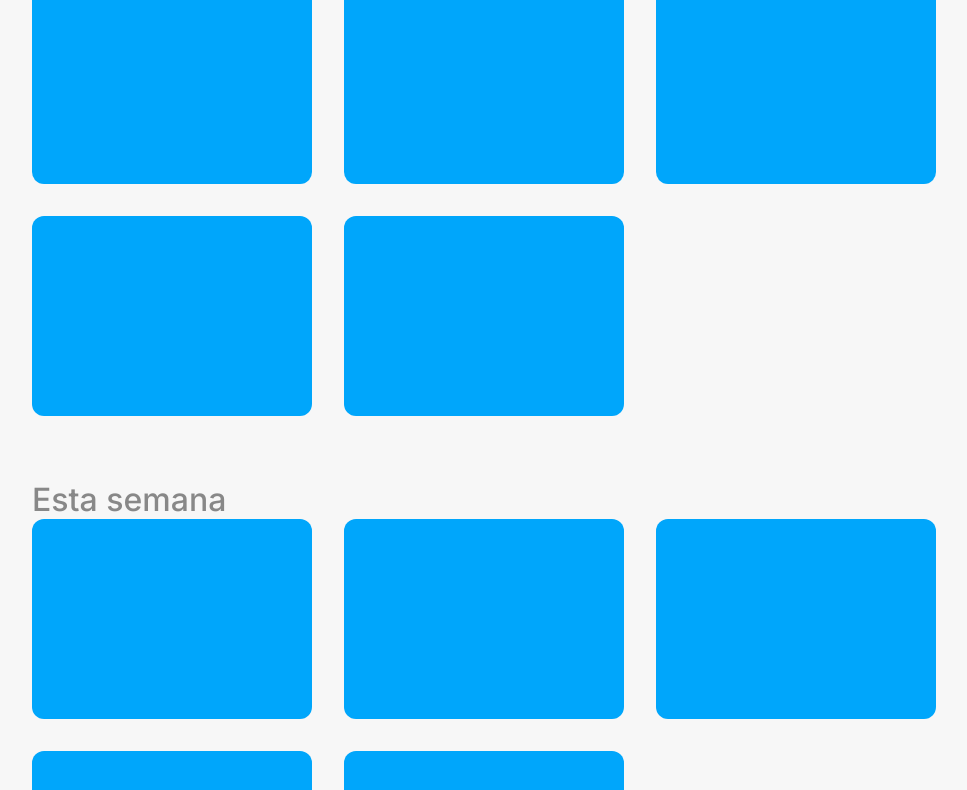
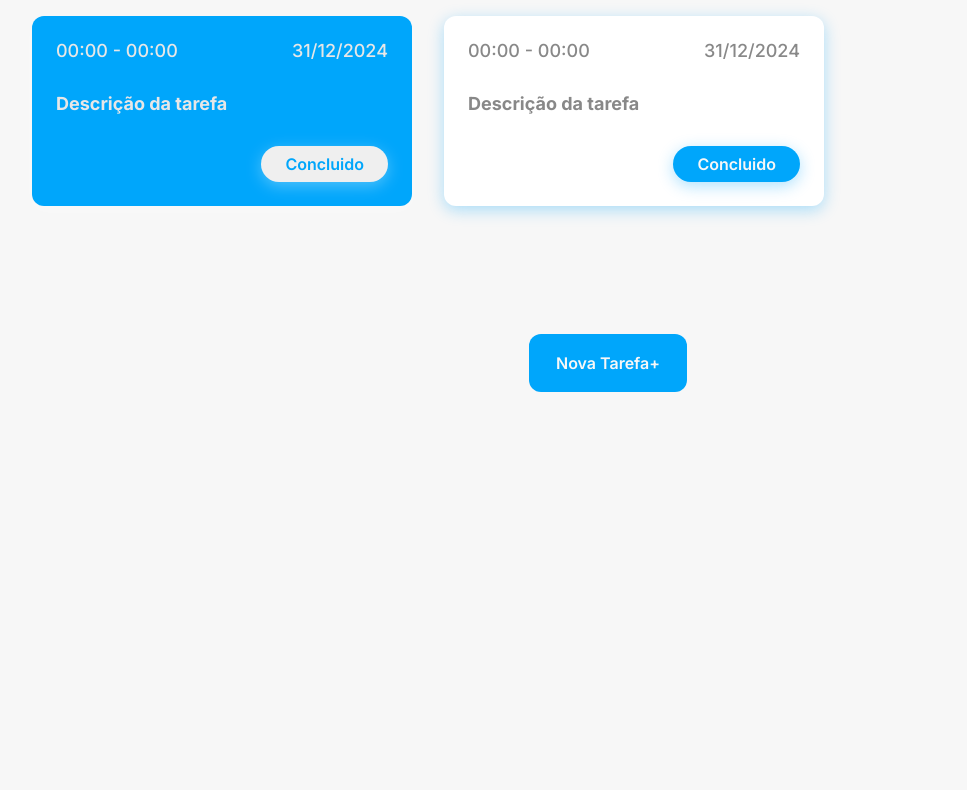
Before and after one commit to caua785/taskhub-html-css-js, a plain HTML site: page index.html in a window 1280 px wide. Shown: the part 330-1120 px from the top of the page, without its empty margins (32-999 px from the left). After the commit the page ends 800 px from the top, so only its background shows below. Drawn offline with Linux system fonts and the light colour scheme.

Commit message:
Estilização de cards

```diff
--- a/index.html
+++ b/index.html
@@ -32,21 +32,26 @@
         <section class="box__task">
           <h2 class="task--title">Hoje</h2>
           <div class="task__cards">
-            <span class="card"></span>
-            <span class="card"></span>
-            <span class="card"></span>
-            <span class="card"></span>
-            <span class="card"></span>
-          </div>
-        </section>
-        <section class="box__task">
-          <h2 class="task--title">Esta semana</h2>
-          <div class="task__cards">
-            <span class="card"></span>
-            <span class="card"></span>
-            <span class="card"></span>
-            <span class="card"></span>
-            <span class="card"></span>
+            <span class="card card--blue">
+              <span class="card--header">
+                <p>00:00 - 00:00</p>
+                <p>31/12/2024</p>
+              </span>
+              <p class="card--description">Descrição da tarefa</p>
+              <span class="card--button">
+                <button class="button-state state--concluido">Concluido</button>
+              </span>
+            </span>
+            <span class="card card--white">
+              <span class="card--header">
+                <p>00:00 - 00:00</p>
+                <p>31/12/2024</p>
+              </span>
+              <p class="card--description">Descrição da tarefa</p>
+              <span class="card--button">
+                <button class="button-state state--nao-concluido">Concluido</button>
+              </span>
+            </span>
           </div>
         </section>
         <span class="box__button">
--- a/styles/style.css
+++ b/styles/style.css
@@ -5,10 +5,14 @@
   padding: 0;
 }
 
+html {
+  box-sizing: border-box;
+}
+
 body {
   box-sizing: border-box;
-  width: 100vw;
-  height: 100vh;
+  width: 100%;
+  height: 100%;
   padding: 64px;
   font-size: 16px;
   background-color: var(--gray-50);
@@ -16,8 +20,10 @@ body {
 
   --cor-primaria: var(--blue-500);
   --fonte-primaria: "Inter", sans-serif;
-  --efeito-box-shadow-32: 0 4px 16px 0 rgba(0, 166, 251, 0.32);
-  --efeito-box-shadow-56: 0 4px 16px 0 rgba(0, 166, 251, 0.56);
+  --efeito-box-shadow-32-primaria: 0 4px 16px 0 rgba(0, 166, 251, 0.32);
+  --efeito-box-shadow-32-light: 0 4px 16px 0 rgba(255, 255, 255, 0.32);
+  --efeito-box-shadow-56-primaria: 0 4px 16px 0 rgba(0, 166, 251, 0.56);
+  --efeito-box-shadow-56-light: 0 4px 16px 0 rgba(255, 255, 255, 0.56);
 
   --blue-50: #eff9ff;
   --blue-100: #def1ff;
@@ -68,38 +74,47 @@ main {
 
 .header__title {
   color: var(--cor-primaria);
-  font-size: 3rem;
-  font-weight: 700;
+  font-size: 3rem; /* font-size: Tamanho da fonte */
+  font-weight: 700; /* font-weight: espessura da fonte */
 }
 
 .button--primary {
-  padding: 16px 24px;
-  height: auto;
-  width: auto;
-  border-radius: 12px;
-  background-color: var(--cor-primaria);
+  padding: 16px 24px; /* padding: espaçamento interno  */
+  height: auto; /* height: altura do componente */
+  width: auto; /* width: largura do componente */
+  border-radius: 12px; /* border-radius: Arredondamento do componente */
+  background-color: var(
+    --cor-primaria
+  ); /* background-color: Cor de fundo do componente */
   border: 3px solid transparent;
   cursor: pointer;
-  outline: none;
+  outline: none; /* outline: Borda extra do componente */
   transition: 0.3s background-color ease-in-out, 0.3s border-color ease-in-out,
-    0.3s transform ease-in-out, 0.3s box-shadow ease-in-out;
+    0.3s transform ease-in-out, 0.3s box-shadow ease-in-out; /* transition: Delay na mudança do componente */
+  /*ease-in-out: Suavizar o começo e o fim da transição */
 
-  color: var(--gray-50);
+  color: var(--gray-50); /*color: Cor da fonte */
   font-size: 1rem;
   font-weight: 600;
 }
+/* Pseudo-classes: Ex: Hover e focus, são os estados do componente, se iniciam
+com dois pontos (:) */
 
 .button--primary:hover {
+  /* hover: Passando o mouse sobre o componente */
   background-color: var(--blue-600);
-  transform: translateY(-0.2rem);
+  transform: translateY(-0.2rem); /* transform: Mudar o componente */
+  /* translateY: Movendo para cima ou para baixo */
 
-  box-shadow: var(--efeito-box-shadow-56);
+  box-shadow: var(
+    --efeito-box-shadow-56-primaria
+  ); /* box-shadow: Sobreado do componente */
 }
 
 .button--primary:focus {
   background-color: var(--blue-700);
   border-color: var(--cor-primaria);
-  box-shadow: var(--efeito-box-shadow-32);
+  box-shadow: var(--efeito-box-shadow-32-primaria);
 }
 
 .input--search {
@@ -135,7 +150,7 @@ main {
 .box__input,
 .box__button {
   display: flex;
-  justify-content: center;
+  justify-content: center; /* Justify-content/Justificar conteudo na horizontal */
 }
 
 .icon--search {
@@ -152,23 +167,93 @@ main {
   color: var(--gray-800);
 }
 
-.task--title{
+.box__task {
+  flex-direction: column;
+  display: flex;
+  gap: 32px;
+}
+
+.task--title {
   font-size: 2rem;
   font-weight: 500;
   color: var(--gray-400);
-
 }
 
-.task__cards{
+.task__cards {
   flex-wrap: wrap;
   display: flex;
+  gap: 32px; /* gap: Espaçamento entre os componentes FILHOS de um grupo */
+}
+.card {
+  box-sizing: border-box;
+  width: 380px;
+  border-radius: 12px;
+  transition: 0.3s box-shadow ease-in-out;
+  padding: 24px;
+  display: flex;
   gap: 32px;
+  flex-direction: column; /*flex-direction: Muda direção dos filhos */
+  font-size: 1.125rem;
 }
-.card{
-  width: 280px;
-  height: 200px;
+
+.card--header {
+  display: flex;
+  justify-content: space-between;
+}
+
+.card--description {
+  font-weight: 700;
+}
+
+.card--blue {
   background-color: var(--cor-primaria);
-  border-radius: 12px;
+  box-shadow: var(--efeito-box-shadow-32-light);
+  color: var(--gray-100);
+}
+.card--blue:hover {
+  box-shadow: var(--efeito-box-shadow-56-light);
+}
 
+.card--white {
+  color: var(--gray-400);
+  background-color: var(--white);
+  box-shadow: var(--efeito-box-shadow-32-primaria);
+}
 
+.card--white:hover {
+  box-shadow: var(--efeito-box-shadow-56-primaria);
 }
+
+.card--button {
+  display: flex;
+  justify-content: flex-end;
+}
+
+.button-state {
+  padding: 8px 24px;
+  border-radius: 64px;
+  outline: none;
+  border: none;
+  font-weight: 600;
+  font-size: 1rem;
+  transition: 0.3s box-shadow ease-in-out, 0.3s color ease-in-out, 0.3s background-color ease-in-out;
+}
+
+.state--concluido{
+  color: var(--cor-primaria);
+  box-shadow: var(--efeito-box-shadow-32-light);
+}
+
+.state--concluido:hover{
+  box-shadow: var(--efeito-box-shadow-56-light);
+}
+
+.state--nao-concluido{
+  color: var(--gray-50) ;
+  background-color: var(--cor-primaria);
+  box-shadow: var(--efeito-box-shadow-32-primaria);
+}
+
+.state--nao-concluido:hover{
+  box-shadow: var(--efeito-box-shadow-56-primaria);
+}
```
Also changed, not shown: 1 other file.
